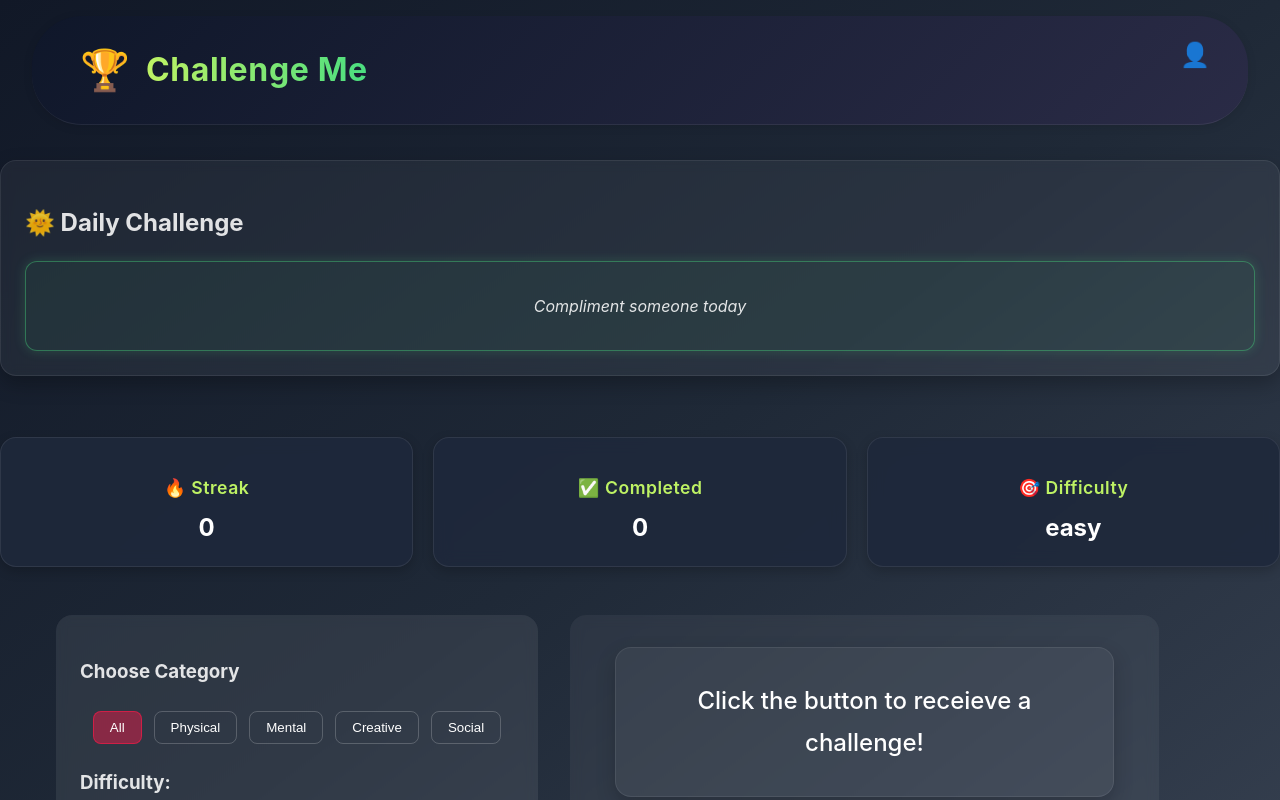
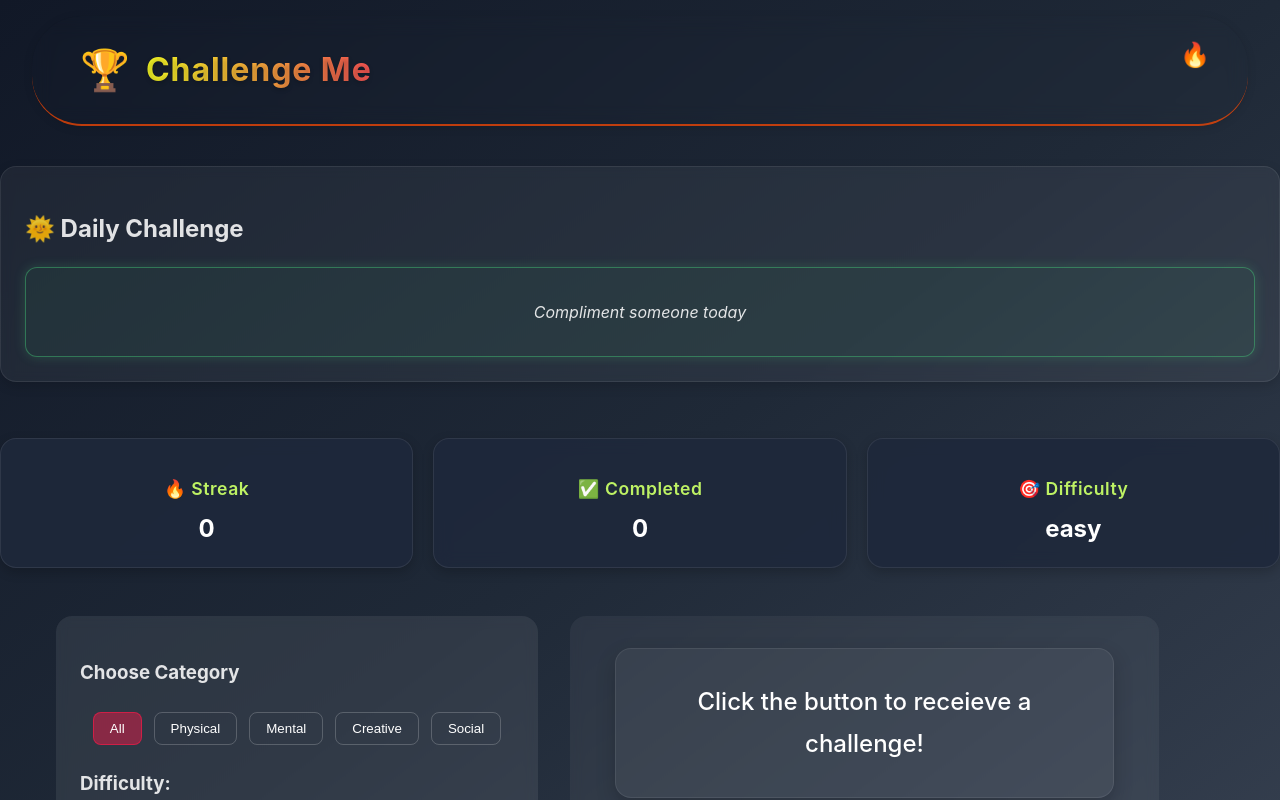
Before and after one commit to robertoandino/challenge-me, a React (Vite) app: page / in a window 1280 px wide. Shown: the top 800 px of the page. Built offline with nearby package versions, Linux system fonts and the light colour scheme.

Commit message:
Improved header design.

```diff
--- a/src/components/Header/Header.css
+++ b/src/components/Header/Header.css
@@ -4,15 +4,23 @@
     justify-content: space-between;
     align-items: center;
     padding: 1.5rem 3rem;
-    background: linear-gradient(135deg, #0f172a, #2a2b46);
+    background: transparent;
+    backdrop-filter: blur(10px);
+    -webkit-background-filter: blur(10px); /* For Safari */
+    box-shadow: 0 4px 15px rgba(0, 0, 0, 0.2), inset 0 1px 0 rgba(255, 255, 255, 0.1); /*Depth*/
     color: #fff;
-    border-bottom: 1px solid rgba(255, 255, 255, 0.08);
+    border-bottom: 2px solid rgba(255, 74, 2, 0.726);
     position: sticky;
     top: 0;
     z-index: 1000;
     box-shadow: 0 2px 10px rgba(0, 0, 0, 0.1);
     border-radius: 50px; /* Rounded corners */
     margin: 1rem 2rem; /* Margin around the header */
+    transition: transform 0.2s ease;
+}
+
+.site-header:hover {
+    transform: translateY(-2px);
 }
 
 .header-left {
@@ -32,13 +40,14 @@
     font-size: 2rem;
     font-weight: 700;
     color: white;
-    background: linear-gradient(to right, #bef264, #4ade80);
+    background: linear-gradient(to right, #f8fc25, #f85454);
     -webkit-background-clip: text;
     -webkit-text-full: transparent;
     background-clip: text;
     color: transparent;
     margin: 0;
-    letter-spacing: 0.04rem;
+    letter-spacing: 0.06rem;
+    text-shadow: 0 2px 4px rgba(0, 0, 0, 0.2);
 }
 
 .profile-button:hover {
--- a/src/components/Header/Header.tsx
+++ b/src/components/Header/Header.tsx
@@ -29,7 +29,7 @@ const Header: React.FC<HeaderProps> = ({
                     className="profile-button"
                     onClick={() => setProfileOpen((open) => !open)}
                 >
-                    <span role="img" aria-label="profile">👤</span>
+                    <span role="img" aria-label="profile">🔥</span>
                 </button>
 
                 {profileOpen && (
```
